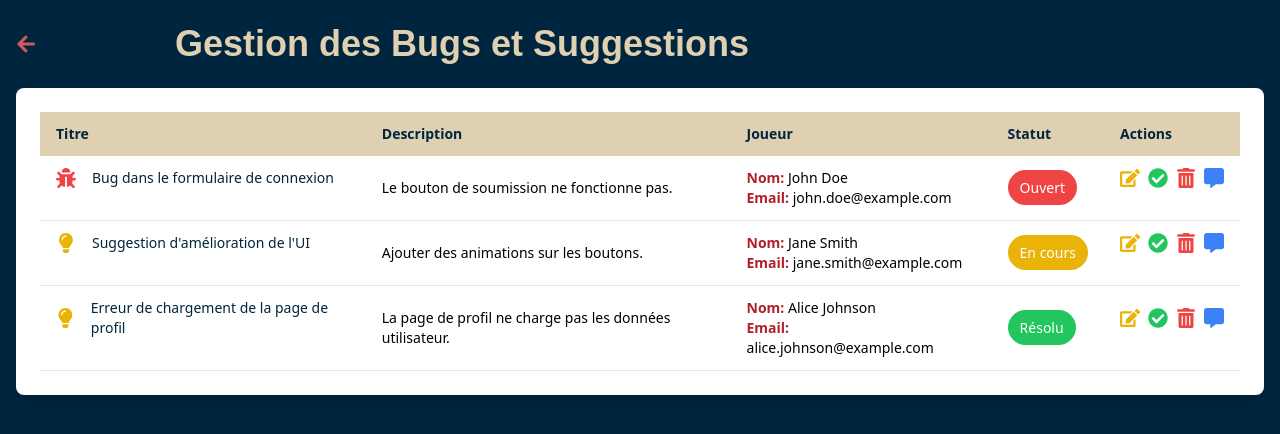
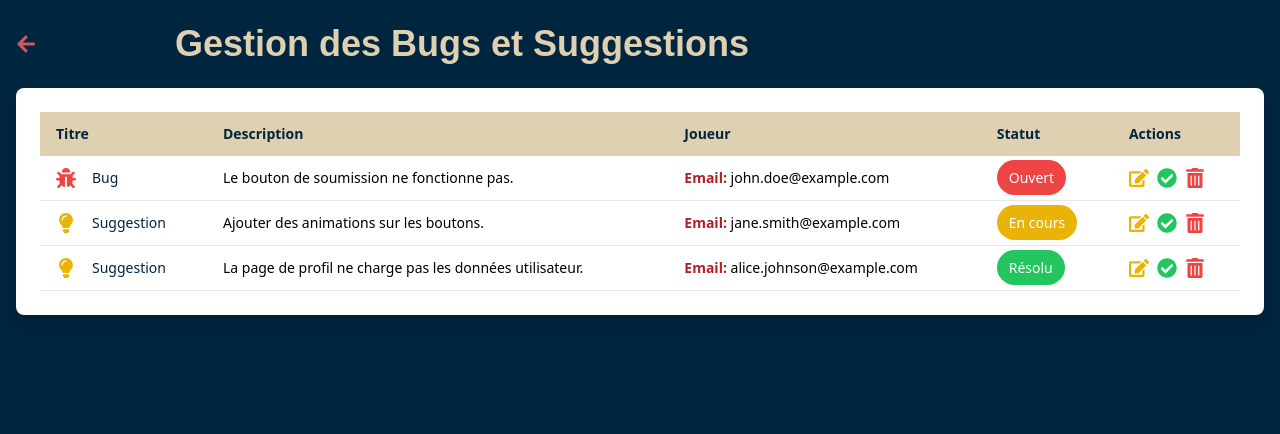
Before and after one commit to ArthurDelaporte/ico-workshop, a React (Create React App) app in the folder frontend/: page /bugs-admin in a window 1280 px wide. Shown: the top 434 px of the page. Built offline with nearby package versions, Linux system fonts and the light colour scheme; sample sign-in values are in the browser's storage; a web font is replaced by a local one.

Commit message:
Maj BugsAdmin.js

```diff
--- a/frontend/src/components/BugsAdmin.js
+++ b/frontend/src/components/BugsAdmin.js
@@ -1,31 +1,31 @@
 import React, { useState } from 'react';
-import { FaArrowLeft, FaCheckCircle, FaEdit, FaTrashAlt, FaBug, FaLightbulb, FaCommentAlt } from 'react-icons/fa';
+import { FaArrowLeft, FaCheckCircle, FaEdit, FaTrashAlt, FaBug, FaLightbulb } from 'react-icons/fa';
 
 const BugsAdmin = () => {
     const [bugs, setBugs] = useState([
         {
             id: 1,
-            title: 'Bug dans le formulaire de connexion',
+            Type: 'Bug',
             description: 'Le bouton de soumission ne fonctionne pas.',
             status: 'Ouvert',
             comments: [],
-            player: { name: 'John Doe', email: 'john.doe@example.com' }
+            player: { email: 'john.doe@example.com' }
         },
         {
             id: 2,
-            title: 'Suggestion d\'amélioration de l\'UI',
+            Type: 'Suggestion',
             description: 'Ajouter des animations sur les boutons.',
             status: 'En cours',
             comments: [],
-            player: { name: 'Jane Smith', email: 'jane.smith@example.com' }
+            player: { email: 'jane.smith@example.com' }
         },
         {
             id: 3,
-            title: 'Erreur de chargement de la page de profil',
+            Type: 'Suggestion',
             description: 'La page de profil ne charge pas les données utilisateur.',
             status: 'Résolu',
             comments: [],
-            player: { name: 'Alice Johnson', email: 'alice.johnson@example.com' }
+            player: { email: 'alice.johnson@example.com' }
         },
     ]);
 
@@ -75,16 +75,15 @@ const BugsAdmin = () => {
                         {bugs.map((bug) => (
                             <tr key={bug.id} className="border-b hover:bg-gray-100">
                                 <td className="px-4 py-3 flex items-center text-[#00253E]">
-                                    {bug.title.toLowerCase().includes('bug') ?
+                                    {bug.Type.toLowerCase().includes('bug') ?
                                         <FaBug className="text-red-500 mr-4 text-xl" /> :
                                         <FaLightbulb className="text-yellow-500 mr-4 text-xl" />
                                     }
-                                    <div className="break-words">{bug.title}</div>
+                                    <div className="break-words">{bug.Type}</div>
                                 </td>
                                 <td className="px-4 py-3 sm:block md:table-cell">{bug.description}</td>
                                 <td className="px-4 py-3 sm:block md:table-cell">
                                     <div>
-                                        <strong className="text-[#AF2127]">Nom:</strong> {bug.player.name}<br />
                                         <strong className="text-[#AF2127]">Email:</strong> {bug.player.email}
                                     </div>
                                 </td>
@@ -103,9 +102,7 @@ const BugsAdmin = () => {
                                     <button onClick={() => deleteBug(bug.id)} className="text-red-500 hover:text-red-700 text-xl">
                                         <FaTrashAlt />
                                     </button>
-                                    <button onClick={() => addComment(bug.id, 'Nouveau commentaire')} className="text-blue-500 hover:text-blue-700 text-xl">
-                                        <FaCommentAlt />
-                                    </button>
+
                                 </td>
                             </tr>
                         ))}
```
